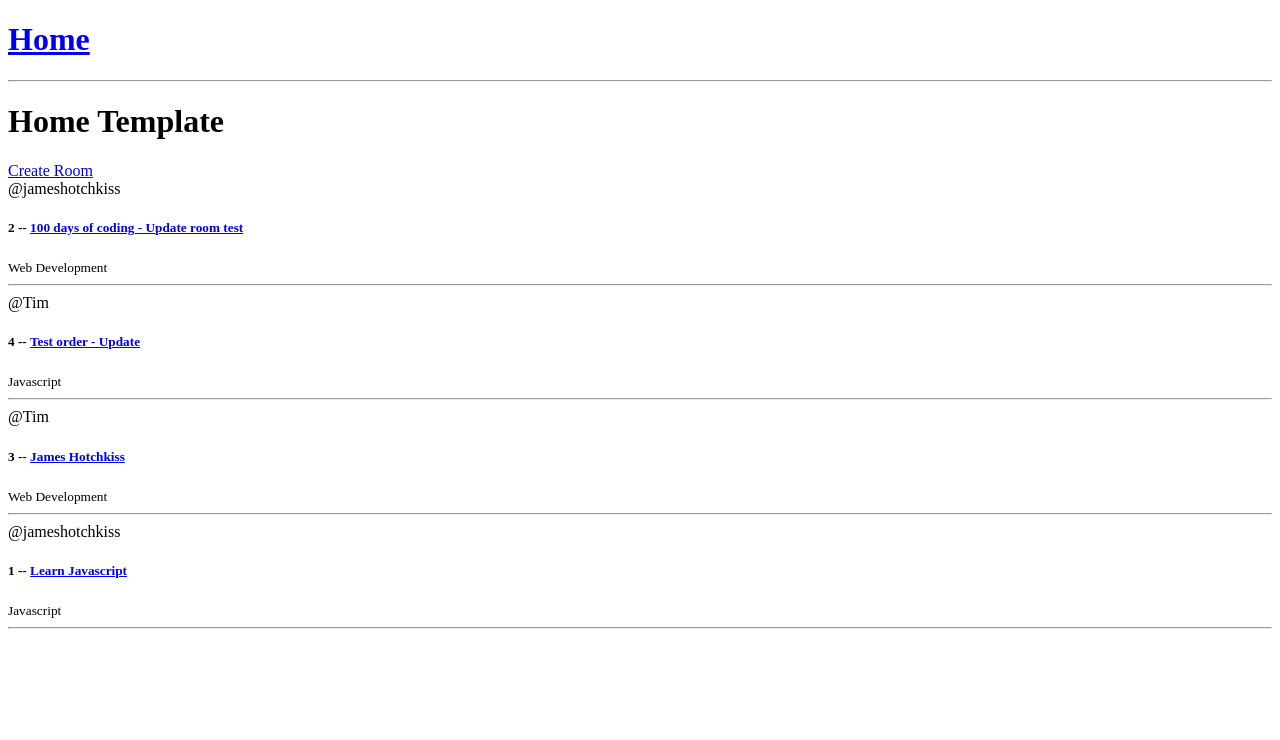
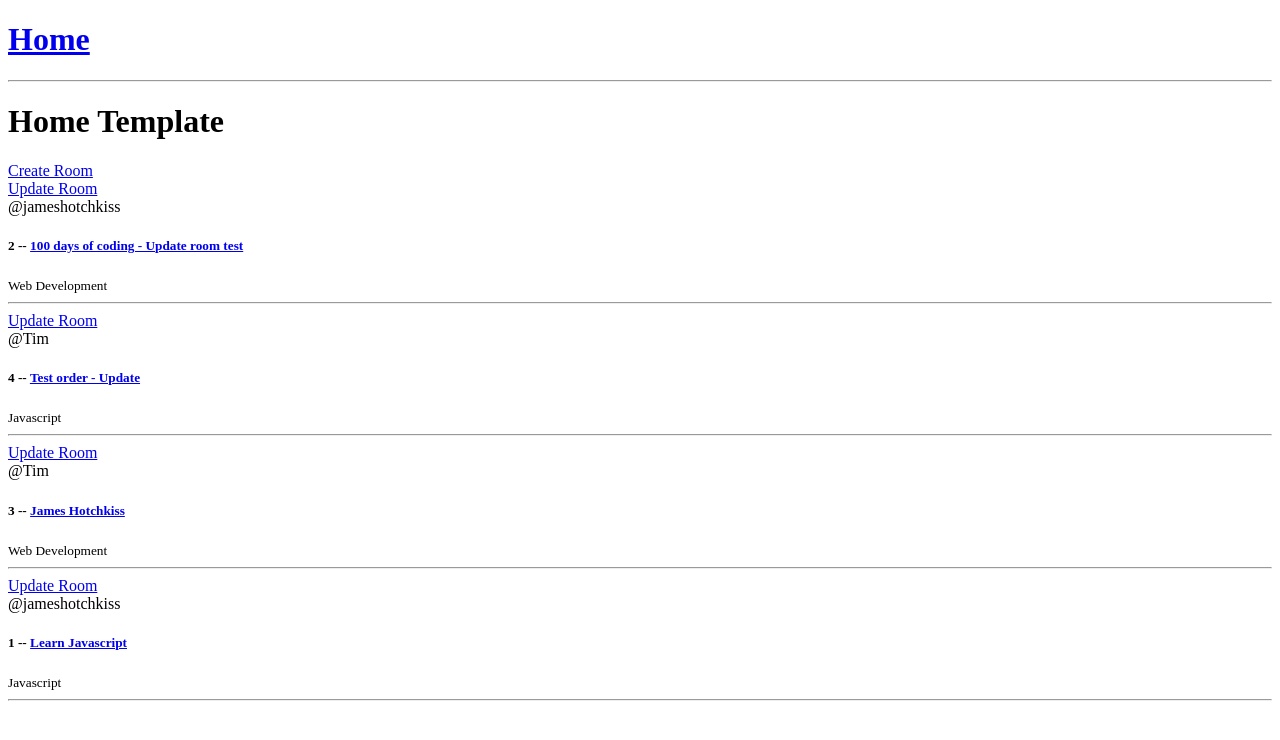
Before and after one commit to JimHotchkiss/Django-Study-App, a Django app: page / in a window 1280 px wide. Shown: the top 740 px of the page. Run offline with Django 4.2, Linux system fonts and the light colour scheme; data comes from the database, SQL or seed files in the repository; both versions use the stored data as it was after the commit.

Commit message:
Implemented edit functionality.

```diff
--- a/base/templates/base/home.html
+++ b/base/templates/base/home.html
@@ -10,6 +10,8 @@
     <div>
         {% for room in rooms %}
             <div>
+                <a href="{% url 'update-room' room.id %}">Update Room</a>
+                <br>
                 <span>@{{room.host.username}}</span>
                 <h5>{{room.id}} -- <a href="{% url 'room' room.id %}">{{room.name}}</a></h5>
                 <small>{{room.topic.name}}</small>
--- a/base/urls.py
+++ b/base/urls.py
@@ -4,5 +4,7 @@ from . import views
 urlpatterns = [
     path('', views.home, name="home"),
     path('room/<str:pk>/', views.room, name="room"),
-    path('create-room/', views.createRoom, name="create-room")
+    path('create-room/', views.createRoom, name="create-room"),
+    path('update-room/<str:pk>/', views.updateRoom, name="update-room")
+
 ]
--- a/base/views.py
+++ b/base/views.py
@@ -1,3 +1,4 @@
+from mimetypes import init
 from urllib import response
 from django.shortcuts import render, redirect
 from .models import Room
@@ -39,3 +40,16 @@ def createRoom(request):
 
     context = { 'form': form }
     return render(request, 'base/room_form.html', context)
+
+def updateRoom(request, pk):
+    room = Room.objects.get(id=pk)
+    form = RoomForm(instance=room)
+
+    if request.method == 'POST':
+        form = RoomForm(request.POST, instance=room)
+        if form.is_valid():
+            form.save()
+            return redirect('home')
+
+    context ={'form': form}
+    return render(request, 'base/room_form.html', context)
```
Also changed, not shown: db.sqlite3.
